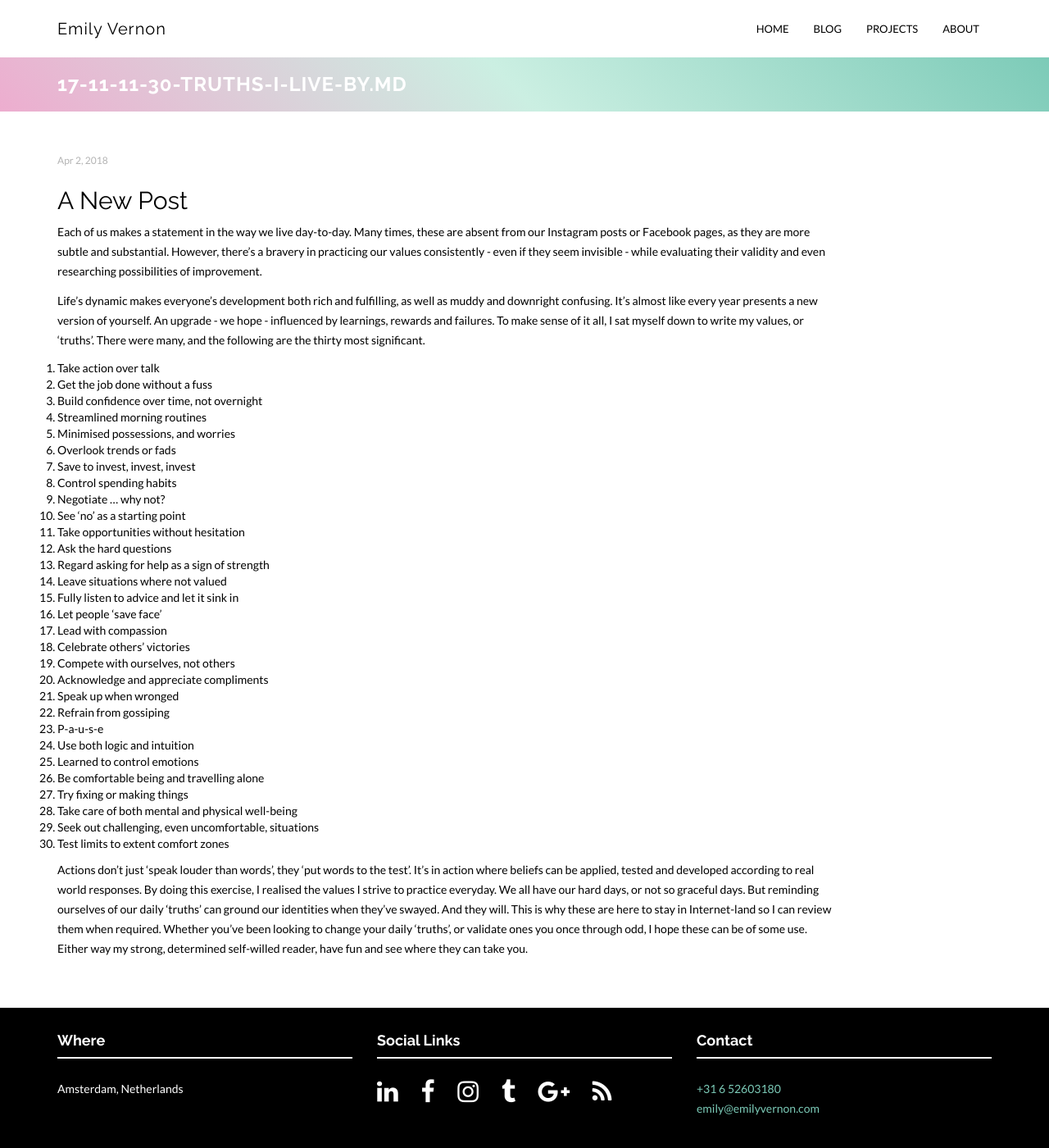
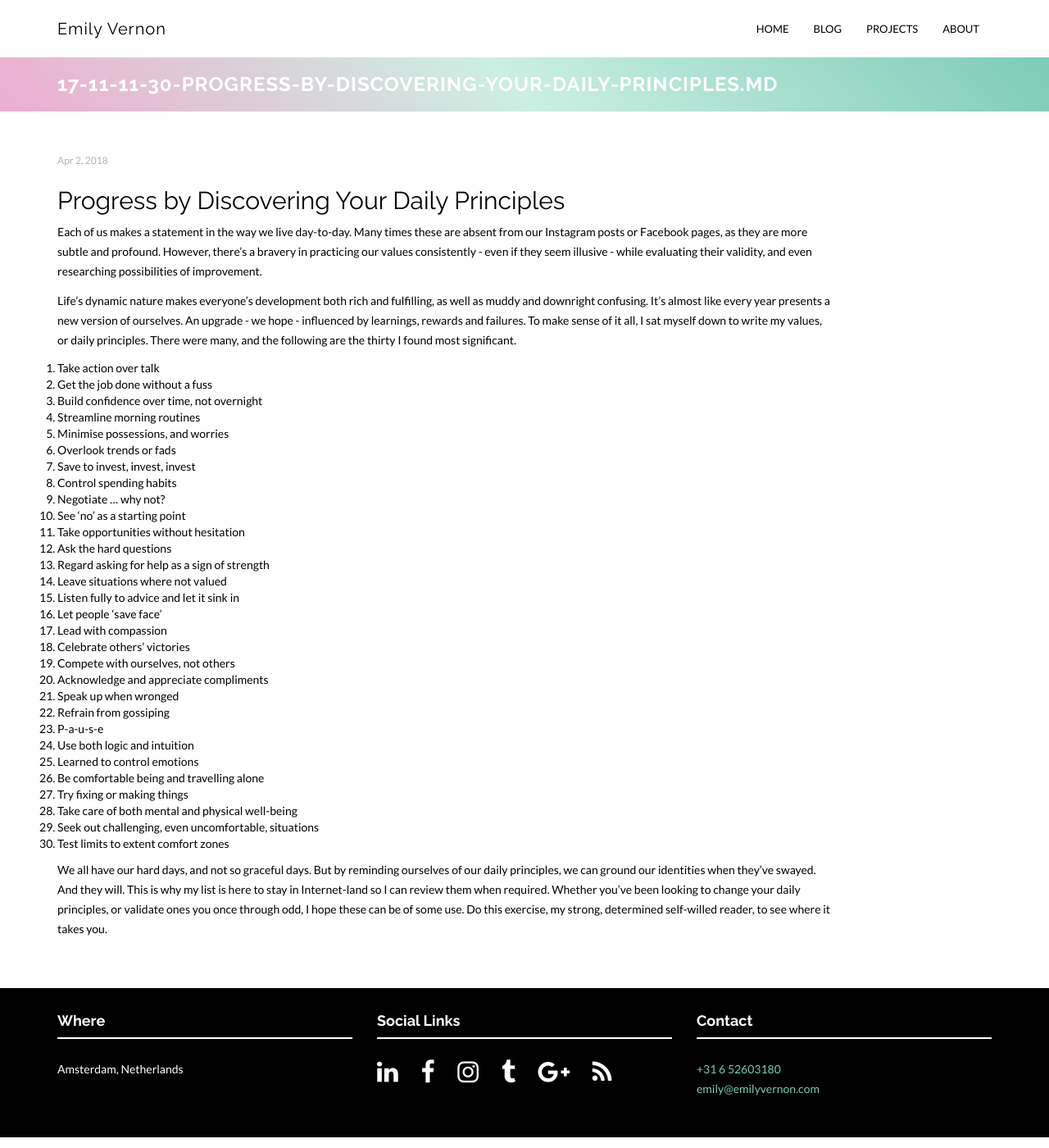
Before and after one commit to emilygv/emilyvernon.com, a Jekyll site: the page built from _posts/2018-04-02-17-11-11-30-truths-i-live-by-md.md, in a window 1280 px wide and 1400 px high. Shown: the whole window at 82% size. Built offline with Jekyll 4.4.1, drawn with Linux system fonts in a browser that asks for light colours; nearby versions of some CDN libraries.

Commit message:
Create 2018-04-02-17-11-11-30-truths-i-live-by-md.md

```diff
--- a/_posts/2018-04-02-17-11-11-30-truths-i-live-by-md.md
+++ b/_posts/2018-04-02-17-11-11-30-truths-i-live-by-md.md
@@ -1,18 +1,18 @@
 ---
 published: true
-title: 17-11-11-30-Truths-I-Live-By.md
+title: 17-11-11-30-Progress-by-Discovering-Your-Daily-Principles.md
 ---
-## A New Post
+## Progress by Discovering Your Daily Principles
 
-Each of us makes a statement in the way we live day-to-day. Many times, these are absent from our Instagram posts or Facebook pages, as they are more subtle and substantial. However, there’s a bravery in practicing our values consistently - even if they seem invisible - while evaluating their validity and even researching possibilities of improvement.
+Each of us makes a statement in the way we live day-to-day. Many times these are absent from our Instagram posts or Facebook pages, as they are more subtle and profound. However, there’s a bravery in practicing our values consistently - even if they seem illusive - while evaluating their validity, and even researching possibilities of improvement.
 
-Life’s dynamic makes everyone’s development both rich and fulfilling, as well as muddy and downright confusing. It's almost like every year presents a new version of yourself. An upgrade - we hope - influenced by learnings, rewards and failures. To make sense of it all, I sat myself down to write my values, or ‘truths’. There were many, and the following are the thirty most significant.
+Life’s dynamic nature makes everyone’s development both rich and fulfilling, as well as muddy and downright confusing. It's almost like every year presents a new version of ourselves. An upgrade - we hope - influenced by learnings, rewards and failures. To make sense of it all, I sat myself down to write my values, or daily principles. There were many, and the following are the thirty I found most significant.
 
 1. Take action over talk
 2. Get the job done without a fuss
 3. Build confidence over time, not overnight
-4. Streamlined morning routines
-5. Minimised possessions, and worries
+4. Streamline morning routines
+5. Minimise possessions, and worries
 6. Overlook trends or fads
 7. Save to invest, invest, invest
 8. Control spending habits
@@ -22,7 +22,7 @@
 12. Ask the hard questions
 13. Regard asking for help as a sign of strength
 14. Leave situations where not valued
-15. Fully listen to advice and let it sink in
+15. Listen fully to advice and let it sink in
 16. Let people ‘save face’
 17. Lead with compassion
 18. Celebrate others’ victories
@@ -39,4 +39,4 @@
 29. Seek out challenging, even uncomfortable, situations
 30. Test limits to extent comfort zones
 
-Actions don’t just ‘speak louder than words’, they ‘put words to the test’. It’s in action where beliefs can be applied, tested and developed according to real world responses. By doing this exercise, I realised the values I strive to practice everyday. We all have our hard days, or not so graceful days. But reminding ourselves of our daily ‘truths’ can ground our identities when they’ve swayed. And they will. This is why these are here to stay in Internet-land so I can review them when required. Whether you’ve been looking to change your daily ‘truths’, or validate ones you once through odd, I hope these can be of some use. Either way my strong, determined self-willed reader, have fun and see where they can take you.
+We all have our hard days, and not so graceful days. But by reminding ourselves of our daily principles, we can ground our identities when they’ve swayed. And they will. This is why my list is here to stay in Internet-land so I can review them when required. Whether you’ve been looking to change your daily principles, or validate ones you once through odd, I hope these can be of some use. Do this exercise, my strong, determined self-willed reader, to see where it takes you.
```
